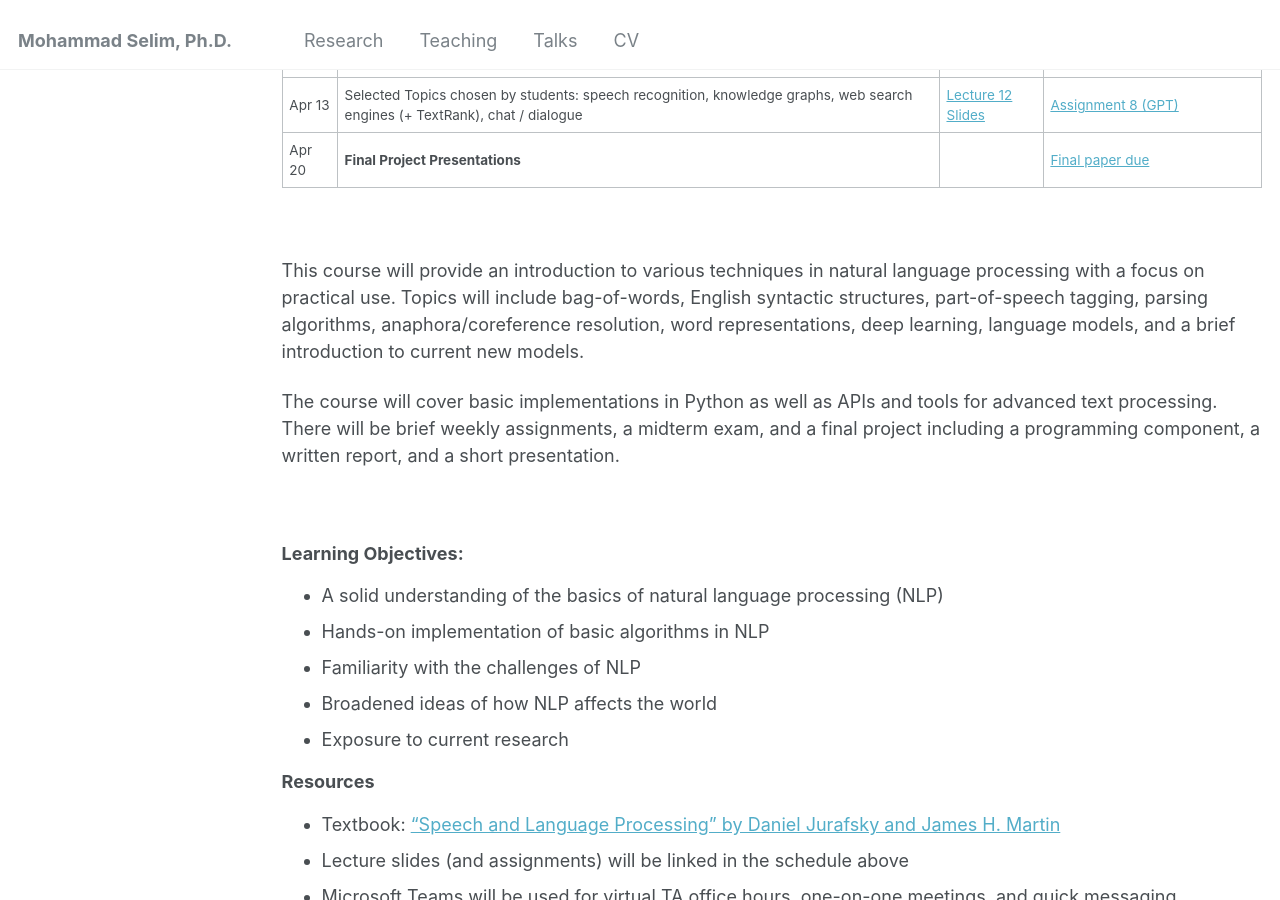
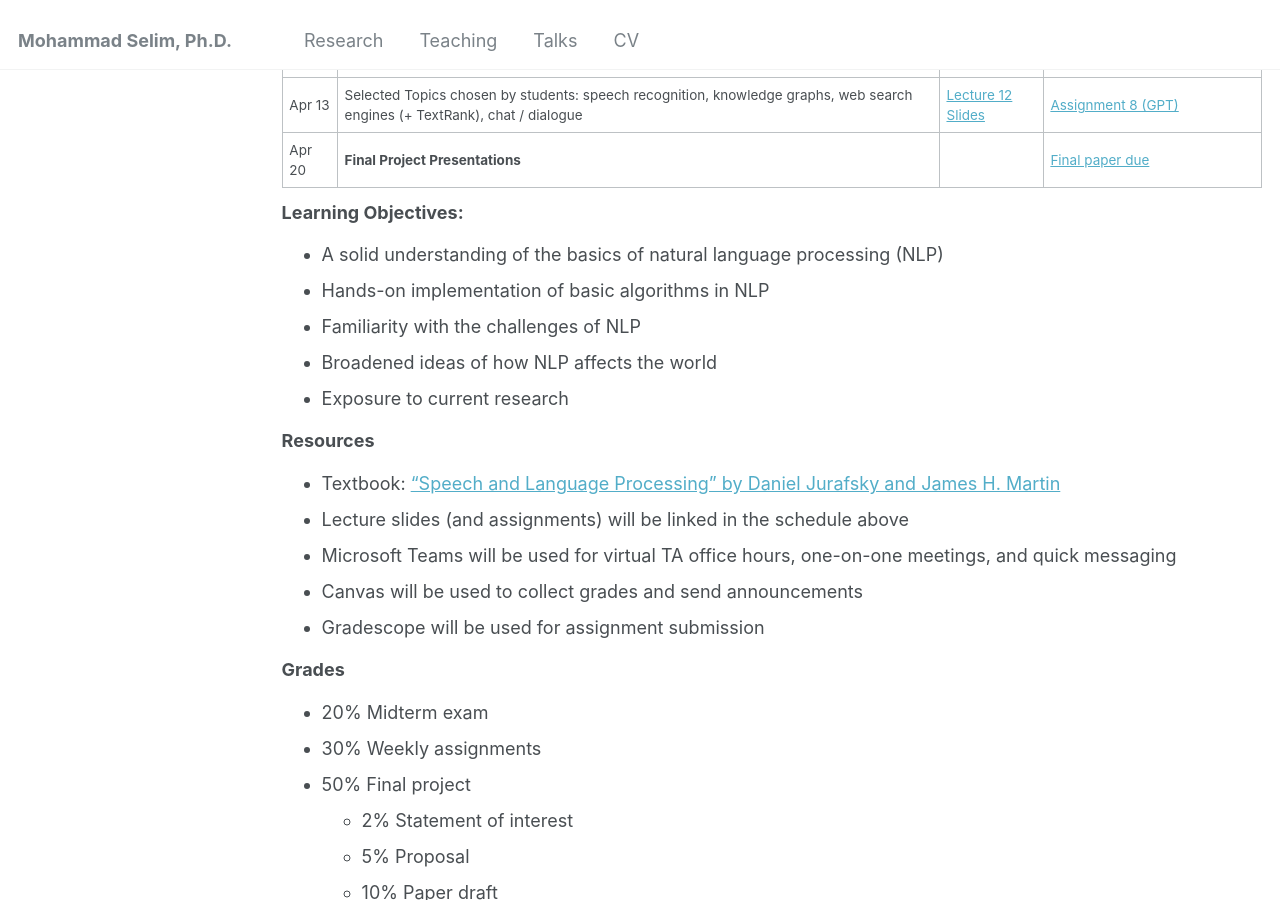
Before and after one commit to selimmd/selimmd.github.io, a Jekyll site: the page built from _teaching/nlp2024.md, in a window 1280 px wide and 900 px high, scrolled down 1240 px. Built offline with Jekyll 4.4.1, drawn with Linux system fonts in a browser that asks for light colours; part of the change alters nothing that is shown.

Commit message:
Update nlp2024.md

```diff
--- a/_teaching/nlp2024.md
+++ b/_teaching/nlp2024.md
@@ -50,13 +50,13 @@ Semester term: Fall 2024
 | Apr 20  | **Final Project Presentations** |  | [Final paper due](https://docs.google.com/document/d/1qe6uiXbJRvUv1WxvN_YH1PHN7yPMu5hcos9N6x7s_cc/edit?usp=sharing) |
 
 
-<br/>
+[comment]: <br/>
 
-This course will provide an introduction to various techniques in natural language processing with a focus on practical use. Topics will include bag-of-words, English syntactic structures, part-of-speech tagging, parsing algorithms, anaphora/coreference resolution, word representations, deep learning, language models, and a brief introduction to current new models.
+[comment]: This course will provide an introduction to various techniques in natural language processing with a focus on practical use. Topics will include bag-of-words, English syntactic structures, part-of-speech tagging, parsing algorithms, anaphora/coreference resolution, word representations, deep learning, language models, and a brief introduction to current new models.
 
-The course will cover basic implementations in Python as well as APIs and tools for advanced text processing. There will be brief weekly assignments, a midterm exam, and a final project including a programming component, a written report, and a short presentation.
+[comment]: The course will cover basic implementations in Python as well as APIs and tools for advanced text processing. There will be brief weekly assignments, a midterm exam, and a final project including a programming component, a written report, and a short presentation.
 
-<br/>
+[comment]: <br/>
 
 ### Learning Objectives:
 - A solid understanding of the basics of natural language processing (NLP)
```
